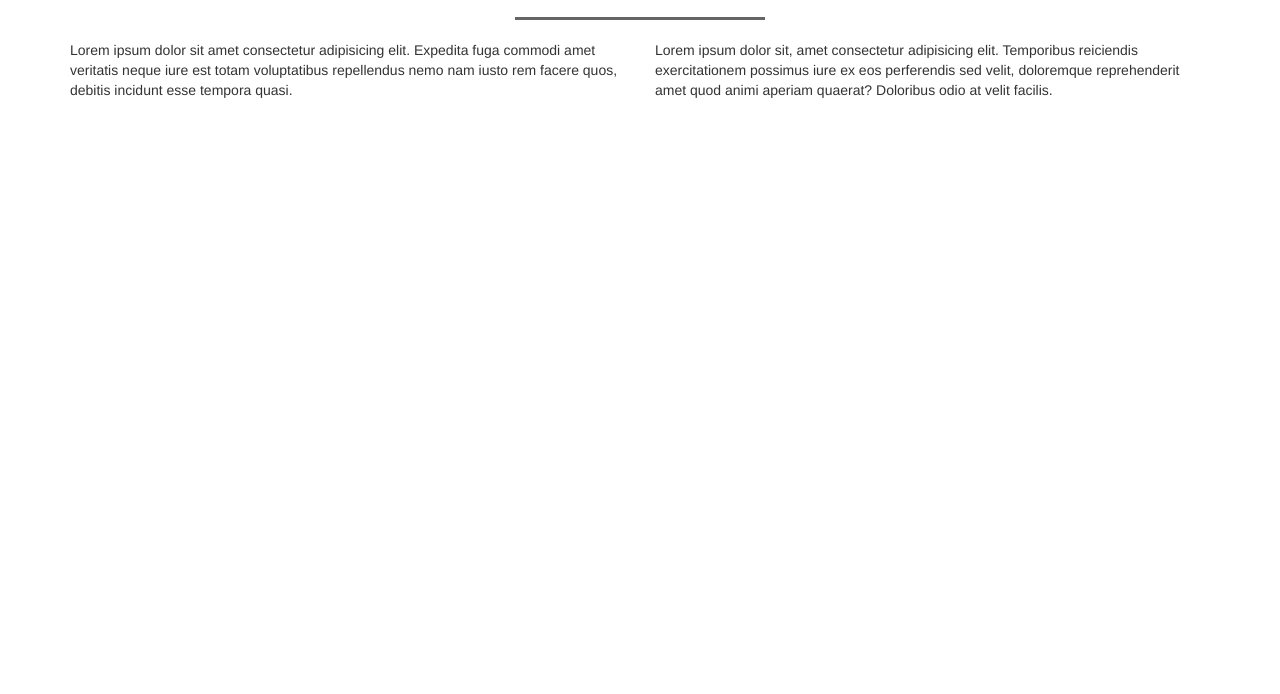
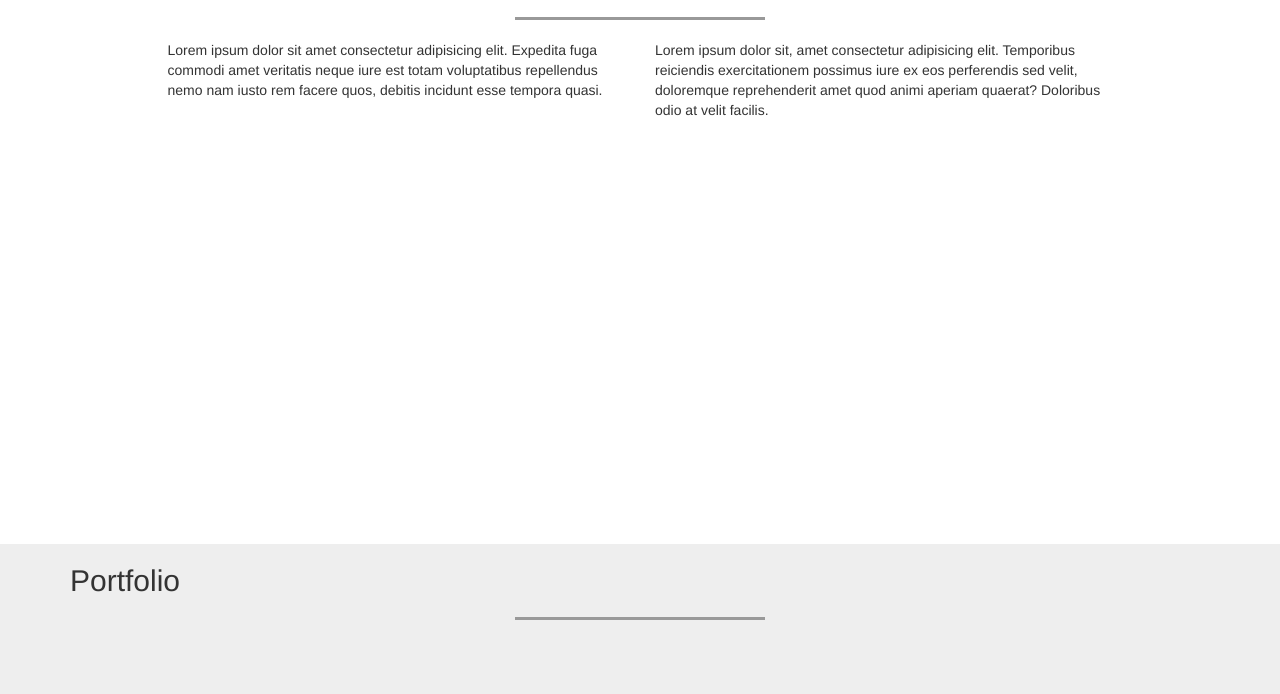
Before and after one commit to putrifz/portfolio, a plain HTML site: page index.html in a window 1280 px wide. Shown: the part 526-1220 px from the top of the page. Before the commit the page ends 1190 px from the top, so only its background shows below. Drawn offline with nearby package versions, Linux system fonts and the light colour scheme.

Commit message:
Menambahkan class portfolio

```diff
--- a/css/style.css
+++ b/css/style.css
@@ -9,11 +9,6 @@ body {
 .jumbotron img {
 	width: 200px;
 	border: 5px solid #666;
-}
-
-.about hr {
-	width: 250px;
-	border-top: 3px solid #666;
 }
 
 hr {
--- a/index.html
+++ b/index.html
@@ -39,10 +39,10 @@
         </div>
 
         <div class="row">
-          <div class="col-sm-6">
+          <div class="col-sm-5 col-sm-offset-1">
             <p>Lorem ipsum dolor sit amet consectetur adipisicing elit. Expedita fuga commodi amet veritatis neque iure est totam voluptatibus repellendus nemo nam iusto rem facere quos, debitis incidunt esse tempora quasi.</p>
           </div>
-          <div class="col-sm-6">
+          <div class="col-sm-5">
             <p>Lorem ipsum dolor sit, amet consectetur adipisicing elit. Temporibus reiciendis exercitationem possimus iure ex eos perferendis sed velit, doloremque reprehenderit amet quod animi aperiam quaerat? Doloribus odio at velit facilis.</p>
           </div>
         </div>
@@ -50,6 +50,25 @@
     </section>
     <!-- Akhir About -->
 
+    <!-- Portfolio -->
+    <section class="portfolio" id="portfolio">
+      <div class="container">
+        <div class="row">
+          <div class="col-sm-12" text-center>
+            <h2>Portfolio</h2>
+            <hr>
+          </div>
+        </div>
+
+        <div class="row">
+          <div class="col-sm-4">
+
+          </div>
+        </div>
+      </div>
+    </section>
+    <!-- Akhir Portfolio -->
+
     <!-- jQuery (necessary for Bootstrap's JavaScript plugins) -->
     <script src="https://ajax.googleapis.com/ajax/libs/jquery/1.12.4/jquery.min.js"></script>
     <!-- Include all compiled plugins (below), or include individual files as needed -->
```
